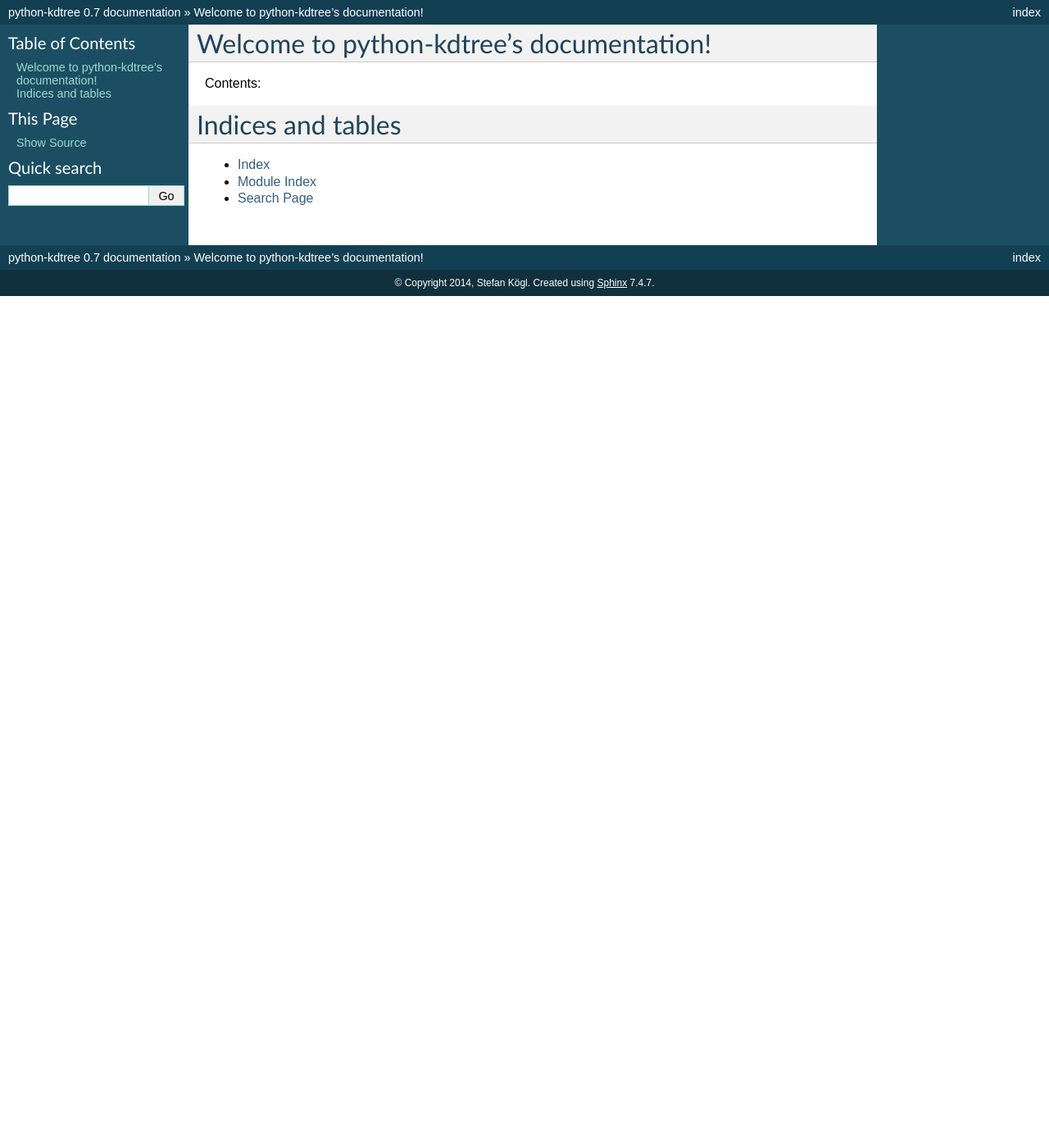
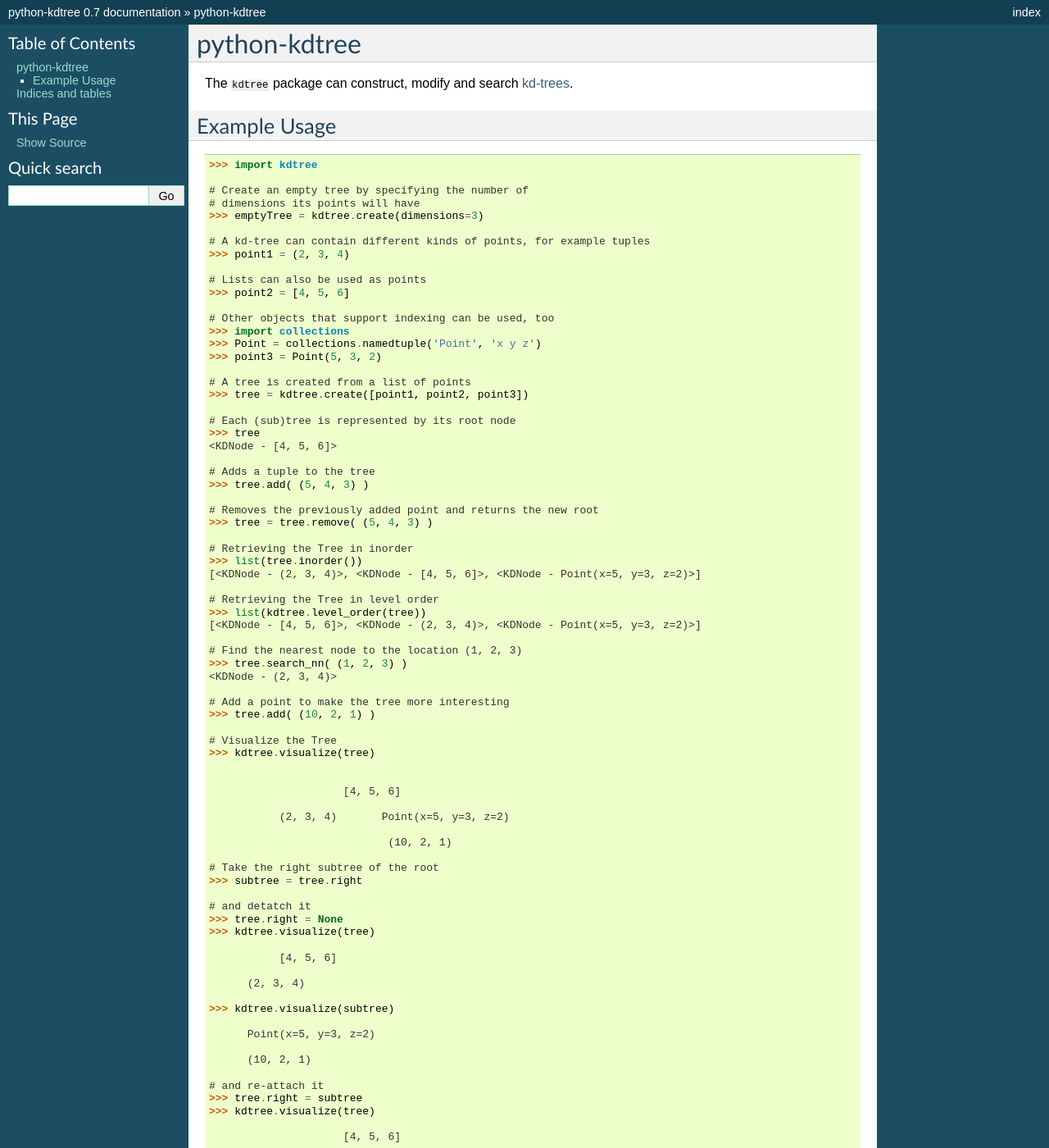
Before and after one commit to stefankoegl/kdtree, a Sphinx documentation site: the page built from doc/index.rst, in a window 1280 px wide and 1400 px high. Shown: the whole window at 82% size. Built offline with Sphinx 7.4.7, drawn with Linux system fonts in a browser that asks for light colours; some of the changed text lies outside the part shown.

Commit message:
add example usage to Sphinx docs

```diff
--- a/doc/conf.py
+++ b/doc/conf.py
@@ -18,7 +18,9 @@
 # If extensions (or modules to document with autodoc) are in another directory,
 # add these directories to sys.path here. If the directory is relative to the
 # documentation root, use os.path.abspath to make it absolute, like shown here.
-#sys.path.insert(0, os.path.abspath('.'))
+sys.path.insert(0, os.path.join(os.path.abspath('.'), '..'))
+
+import kdtree
 
 # -- General configuration ------------------------------------------------
 
@@ -44,16 +46,16 @@
 
 # General information about the project.
 project = u'python-kdtree'
-copyright = u'2014, Stefan Kögl'
+copyright = kdtree.__author__
 
 # The version info for the project you're documenting, acts as replacement for
 # |version| and |release|, also used in various other places throughout the
 # built documents.
 #
 # The short X.Y version.
-version = '0.7'
+version = kdtree.__version__
 # The full version, including alpha/beta/rc tags.
-release = '0.7'
+release = kdtree.__version__
 
 # The language for content autogenerated by Sphinx. Refer to documentation
 # for a list of supported languages.
--- a/doc/index.rst
+++ b/doc/index.rst
@@ -3,14 +3,127 @@
    You can adapt this file completely to your liking, but it should at least
    contain the root `toctree` directive.
 
-Welcome to python-kdtree's documentation!
-=========================================
+python-kdtree
+=============
 
-Contents:
+The ``kdtree`` package can construct, modify and search `kd-trees
+<http://en.wikipedia.org/wiki/K-d_tree>`_.
+
+Example Usage
+-------------
+
+.. code-block:: python
+
+    >>> import kdtree
+
+    # Create an empty tree by specifying the number of
+    # dimensions its points will have
+    >>> emptyTree = kdtree.create(dimensions=3)
+
+    # A kd-tree can contain different kinds of points, for example tuples
+    >>> point1 = (2, 3, 4)
+
+    # Lists can also be used as points
+    >>> point2 = [4, 5, 6]
+
+    # Other objects that support indexing can be used, too
+    >>> import collections
+    >>> Point = collections.namedtuple('Point', 'x y z')
+    >>> point3 = Point(5, 3, 2)
+
+    # A tree is created from a list of points
+    >>> tree = kdtree.create([point1, point2, point3])
+
+    # Each (sub)tree is represented by its root node
+    >>> tree
+    <KDNode - [4, 5, 6]>
+
+    # Adds a tuple to the tree
+    >>> tree.add( (5, 4, 3) )
+
+    # Removes the previously added point and returns the new root
+    >>> tree = tree.remove( (5, 4, 3) )
+
+    # Retrieving the Tree in inorder
+    >>> list(tree.inorder())
+    [<KDNode - (2, 3, 4)>, <KDNode - [4, 5, 6]>, <KDNode - Point(x=5, y=3, z=2)>]
+
+    # Retrieving the Tree in level order
+    >>> list(kdtree.level_order(tree))
+    [<KDNode - [4, 5, 6]>, <KDNode - (2, 3, 4)>, <KDNode - Point(x=5, y=3, z=2)>]
+
+    # Find the nearest node to the location (1, 2, 3)
+    >>> tree.search_nn( (1, 2, 3) )
+    <KDNode - (2, 3, 4)>
+
+    # Add a point to make the tree more interesting
+    >>> tree.add( (10, 2, 1) )
+
+    # Visualize the Tree
+    >>> kdtree.visualize(tree)
+
+
+                         [4, 5, 6]
+
+               (2, 3, 4)       Point(x=5, y=3, z=2)
+
+                                (10, 2, 1)
+
+    # Take the right subtree of the root
+    >>> subtree = tree.right
+
+    # and detatch it
+    >>> tree.right = None
+    >>> kdtree.visualize(tree)
+
+               [4, 5, 6]
+
+          (2, 3, 4)
+
+    >>> kdtree.visualize(subtree)
+
+          Point(x=5, y=3, z=2)
+
+          (10, 2, 1)
+
+    # and re-attach it
+    >>> tree.right = subtree
+    >>> kdtree.visualize(tree)
+
+                         [4, 5, 6]
+
+               (2, 3, 4)       Point(x=5, y=3, z=2)
+
+                                (10, 2, 1)
+
+    # Add a node to make the tree unbalanced
+    >>> tree.is_balanced
+    True
+    >>> tree.add( (6, 1, 5) )
+    >>> tree.is_balanced
+    False
+    >>> kdtree.visualize(tree)
+
+                                       [4, 5, 6]
+
+                   (2, 3, 4)                           Point(x=5, y=3, z=2)
+                                                   (10, 2, 1)
+                                                           (6, 1, 5)
+    # rebalance the tree
+    >>> tree = tree.rebalance()
+    >>> tree.is_balanced
+    True
+    >>> kdtree.visualize(tree)
+
+                    Point(x=5, y=3, z=2)
+
+               [4, 5, 6]            (6, 1, 5)
+
+          (2, 3, 4)
+
 
 .. toctree::
    :maxdepth: 2
-
 
 
 Indices and tables
--- a/kdtree.py
+++ b/kdtree.py
@@ -1,4 +1,5 @@
-# -*- coding: latin-1 -*-
+# -*- coding: utf-8 -*-
+
 
 """A Python implemntation of a kd-tree
 
@@ -13,7 +14,7 @@
 from collections import deque
 from functools import wraps
 
-__author__ = 'Stefan Kögl <stefan@skoegl.net>'
+__author__ = u'Stefan Kögl <stefan@skoegl.net>'
 __version__ = '0.7'
 __website__ = 'https://github.com/stefankoegl/kdtree'
 __license__ = 'ISC license'
```
